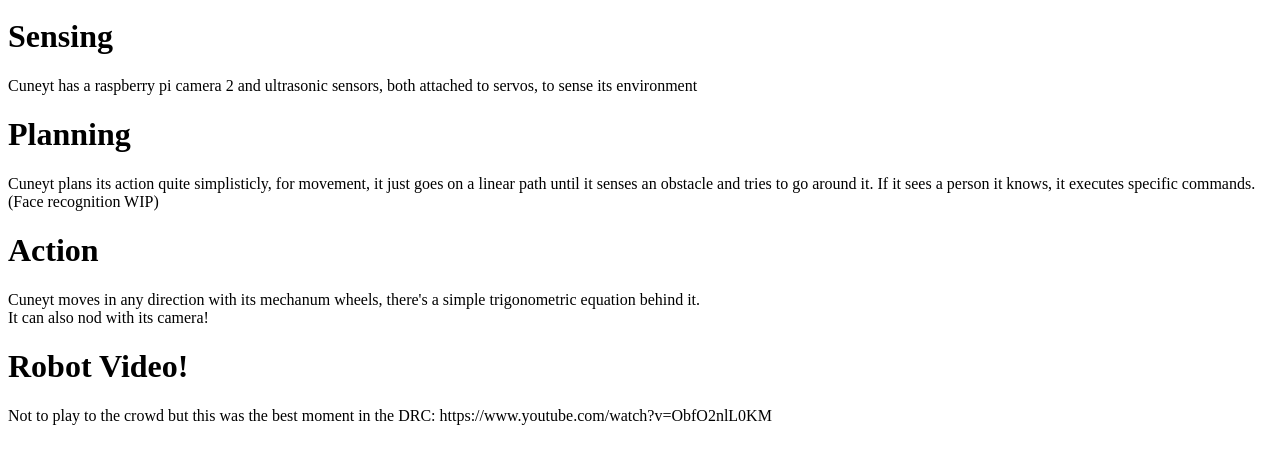
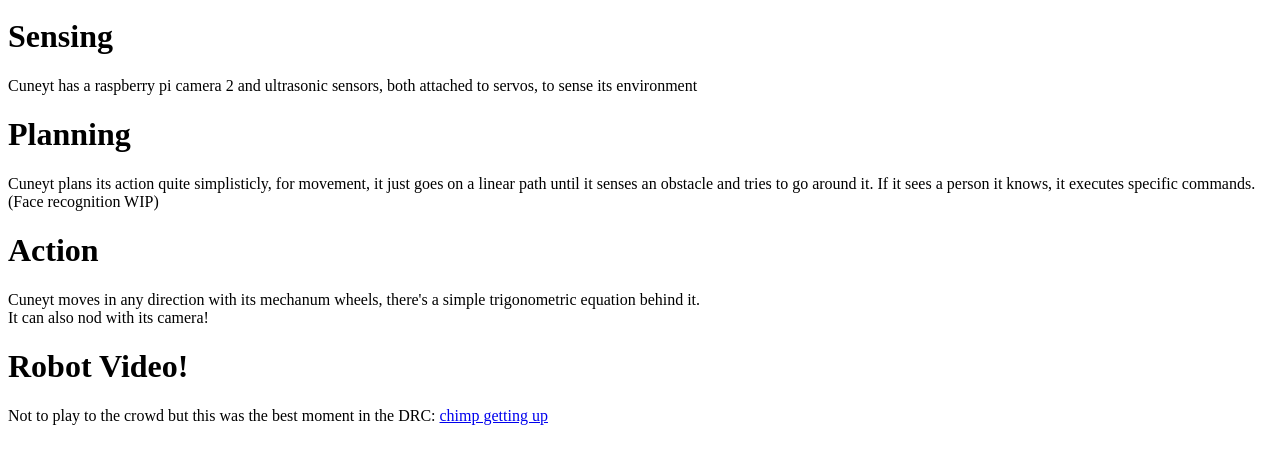
Before and after one commit to cemersoz/cemersoz.github.io, a plain HTML site: page index.html in a window 1280 px wide. Shown: the part 311-774 px from the top of the page. Drawn offline with Linux system fonts and the light colour scheme.

Commit message:
fixed link

```diff
--- a/index.html
+++ b/index.html
@@ -26,7 +26,7 @@
 		Robot Video!
 	</h1>
 	Not to play to the crowd but this was the best moment in the DRC:
-	<a>https://www.youtube.com/watch?v=ObfO2nlL0KM</a>
+	<a href="https://www.youtube.com/watch?v=ObfO2nlL0KM">chimp getting up</a>
 </header>
 
 </body>
```
